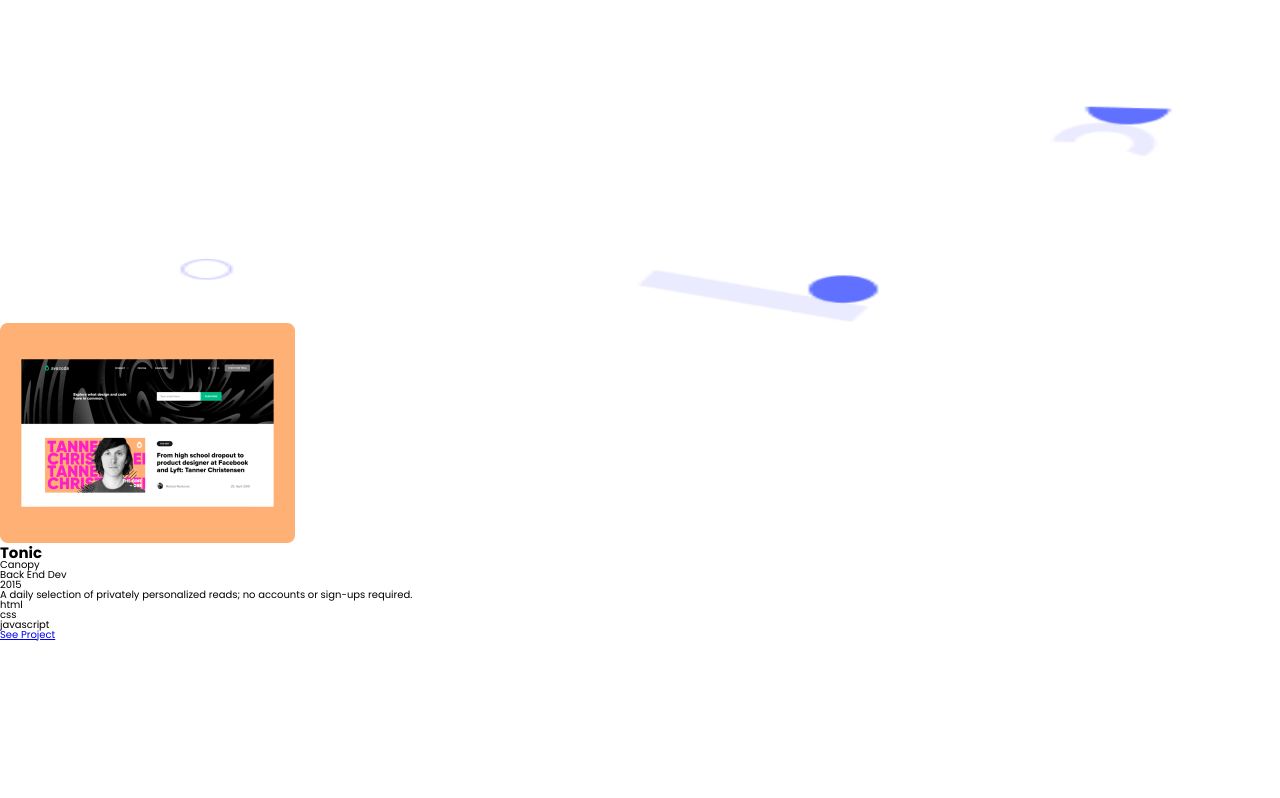
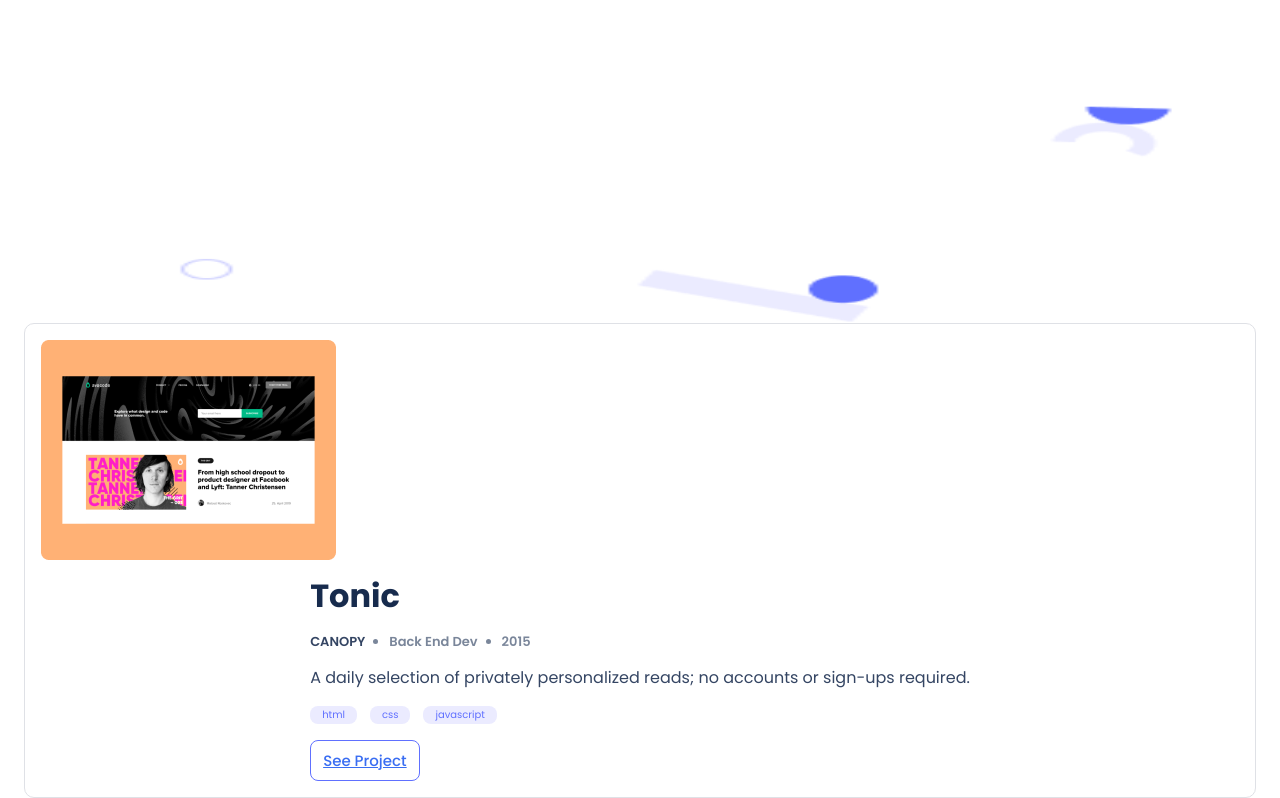
Before and after one commit to RoyJumah/My-portfolio, a website: page Index.html in a window 1280 px wide. Shown: the part 537-1335 px from the top of the page. Before the commit the page ends 1179 px from the top, so only its background shows below. Drawn offline with Linux system fonts and the light colour scheme.

Commit message:
Add style to work section

```diff
--- a/style.css
+++ b/style.css
@@ -100,3 +100,96 @@ body {
   width: 1.8rem;
   height: 1.8rem;
 }
+
+/* Work section */
+.section-works {
+  border: solid 1px #dfe1e6;
+  margin: 0 2.4rem;
+  border-radius: 10px;
+}
+
+/* FLEX */
+.works {
+  display: flex;
+  flex-direction: column;
+  gap: 1.2rem;
+  align-items: center;
+  justify-content: center;
+  padding: 1.6rem;
+}
+
+.portfolio-list {
+  display: flex;
+  gap: 2.4rem;
+  font-weight: 600;
+  font-size: 1.3rem;
+  line-height: 1.6rem;
+}
+.languages-list {
+  list-style: none;
+  display: flex;
+  gap: 1.3rem;
+}
+
+.portfolio-list .name {
+  text-transform: uppercase;
+  list-style: none;
+  color: #344563;
+}
+
+.portfolio-list .year,
+.dev {
+  color: #7a869a;
+}
+
+.btn,
+.btn:link,
+.btn-visited {
+  display: inline-block;
+  padding: 1.2rem;
+  border-radius: 8px;
+  font-size: 1.5rem;
+  font-weight: 500;
+  border: 1px solid #6070ff;
+  color: #396df2;
+  background-color: #fff;
+  text-transform: capitalize;
+  transition: all 0.3s;
+}
+.btn:hover,
+.btn-active {
+  color: #fff;
+  background-color: #396df2;
+}
+
+.languages-list li {
+  padding: 4px 12px;
+  background-color: #ebebff;
+  border-radius: 8px;
+  color: #6070ff;
+}
+
+.section-img {
+  width: 100%;
+}
+.portfolio-text {
+  display: flex;
+  flex-direction: column;
+  align-items: flex-start;
+  gap: 1.6rem;
+}
+
+.heading-tertiary {
+  font-weight: 700;
+  font-size: 3.2rem;
+  line-height: 4.4rem;
+  color: #172b4d;
+  text-transform: capitalize;
+}
+
+.portfolio-info {
+  font-weight: 400;
+  font-size: 1.6rem;
+  line-height: 2.4rem;
+  color: #344563;
+}
```
